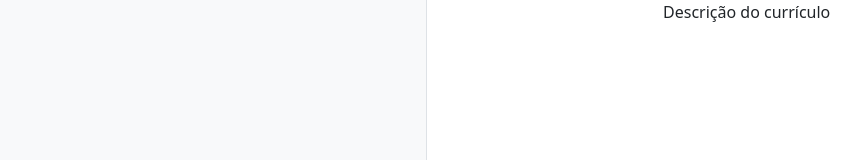
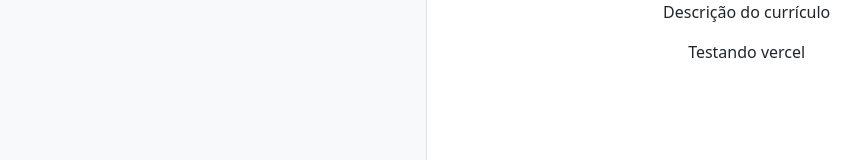
Before and after one commit to AlexsonRocha/curriculo, a plain HTML site: page index.html in a window 1280 px wide. Shown: the top 160 px of the page, without its empty margins (0-863 px from the left). Drawn offline with nearby package versions, Linux system fonts and the light colour scheme.

Commit message:
Atualização Vercel
Testando vercel

```diff
--- a/index.html
+++ b/index.html
@@ -32,6 +32,7 @@
             <!-- Minha coluna da direita -->
             <div class="col-8 offset-3 text-center">
                 <p>Descrição do currículo</p>
+                <p>Testando vercel</p>
             </div>
 
         </div>
```
